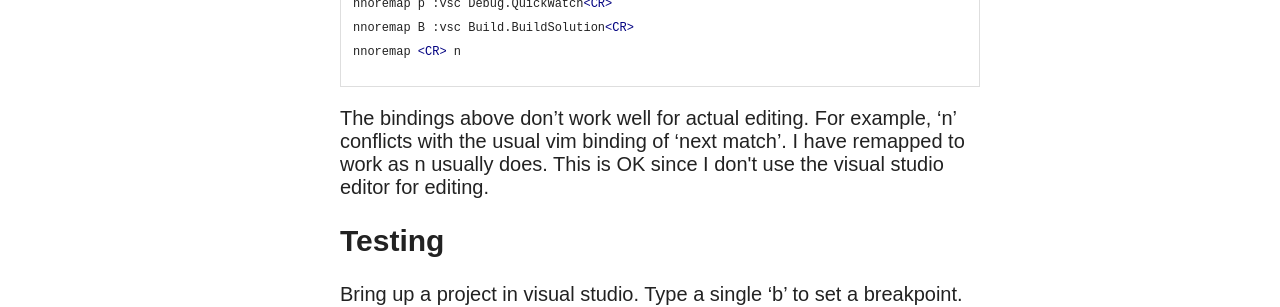
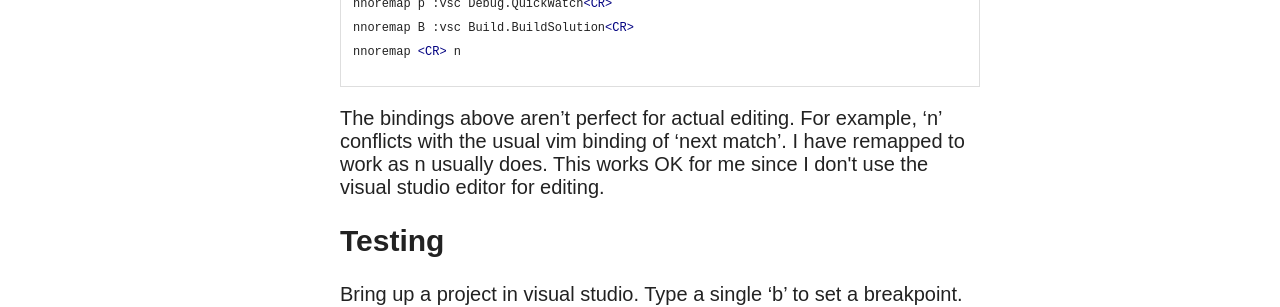
Before and after one commit to seelabs/seelabs.github.io, a Jekyll site: the page built from _posts/2013-12-30-vsvim-debug-settings.md, in a window 1280 px wide. Shown: the part 1673-1980 px from the top of the page. Built offline with Jekyll 4.4.1, drawn with Linux system fonts in a browser that asks for light colours; nearby versions of some CDN libraries.

Commit message:
Clean up final paragraph.

```diff
--- a/_posts/2013-12-30-vsvim-debug-settings.md
+++ b/_posts/2013-12-30-vsvim-debug-settings.md
@@ -57,9 +57,10 @@ nnoremap B :vsc Build.BuildSolution<CR>
 nnoremap <CR> n
 {% endhighlight %}
 
-The bindings above don't work well for actual editing. For example, 'n' conflicts
-with the usual vim binding of 'next match'. I have remapped <CR> to work as n usually does. This
-is OK since I don't use the visual studio editor for editing.
+The bindings above aren't perfect for actual editing. For example, 'n' conflicts
+with the usual vim binding of 'next match'. I have remapped <CR> to work as n
+usually does. This works OK for me since I don't use the visual studio editor for
+editing.
 
 
 # Testing
```
